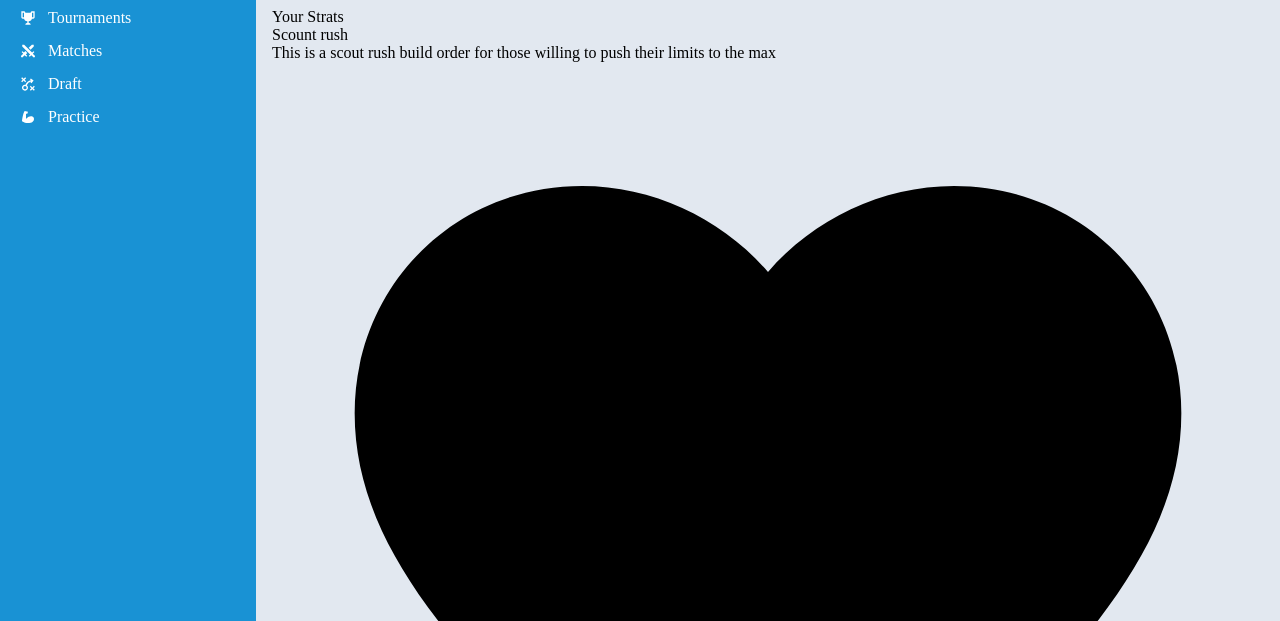
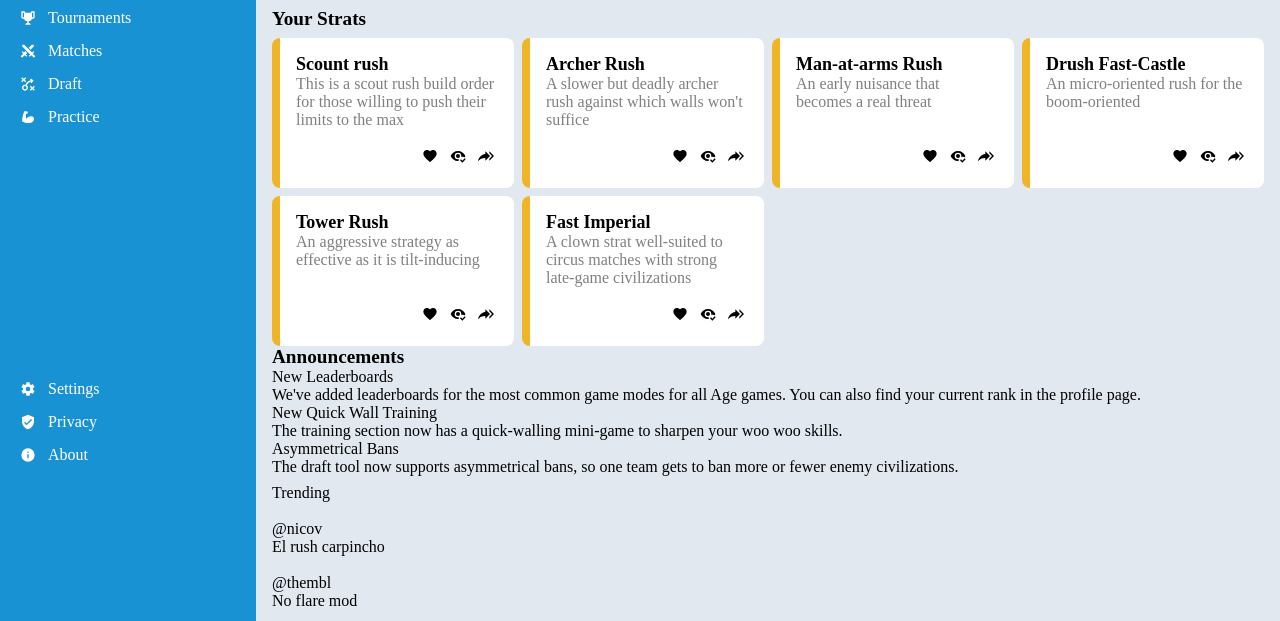
Before and after one commit to NOVAinc/dashboard-project, a plain HTML site: page index.html in a window 1280 px wide. Shown: the part 144-765 px from the top of the page. Drawn offline with Linux system fonts and the light colour scheme.

Commit message:
Card setup

```diff
--- a/index.html
+++ b/index.html
@@ -229,9 +229,10 @@
               </div>
             </div>
           </div>
-          <div class="info-section">
+        </div>
+        <div class="info-container">
           <div class="announcement-section">
-              <div class="announcement title">Announcements</div>
+            <div class="announcements-title">Announcements</div>
             <div class="announcements">
               <div class="announcement-entry">
                 <div class="announcement-title">New Leaderboards</div>
@@ -293,6 +294,5 @@
         </div>
       </div>
     </div>
-    </div>
   </body>
 </html>
--- a/style.css
+++ b/style.css
@@ -171,4 +171,54 @@ ul[class^="sidebar-menu"] {
   grid-area: content;
   background-color: #e2e8f0;
   padding: var(--top-section-padding);
+  grid-auto-flow: column;
 }
+
+.article-container,
+.info-container {
+  display: grid;
+  grid-auto-flow: row;
+  gap: var(--innerGap);
+}
+
+.article-title,
+.announcements-title {
+  font-weight: bold;
+  font-size: larger;
+}
+
+.article-list {
+  display: grid;
+  grid-template-columns: repeat(auto-fill, minmax(200px, 1fr));
+  gap: var(--innerGap);
+}
+
+.card {
+  display: grid;
+  grid-auto-flow: row;
+  background: white;
+  border-radius: 0.5rem;
+  padding: 1rem;
+  border-left: 0.5rem solid #f0b429;
+  height: 150px;
+}
+
+.card-title {
+  font-size: large;
+  font-weight: bold;
+}
+
+.card-description {
+  color: gray;
+}
+
+.card-actions {
+  align-self: end;
+  justify-self: end;
+}
+
+.content img[src$="icon.svg"] {
+  height: var(--sidebarIconHeight);
+  width: var(--sidebarIconWidth);
+  padding: 0.25rem;
+}
```
Lines whose indentation alone changed are shown as unchanged.
